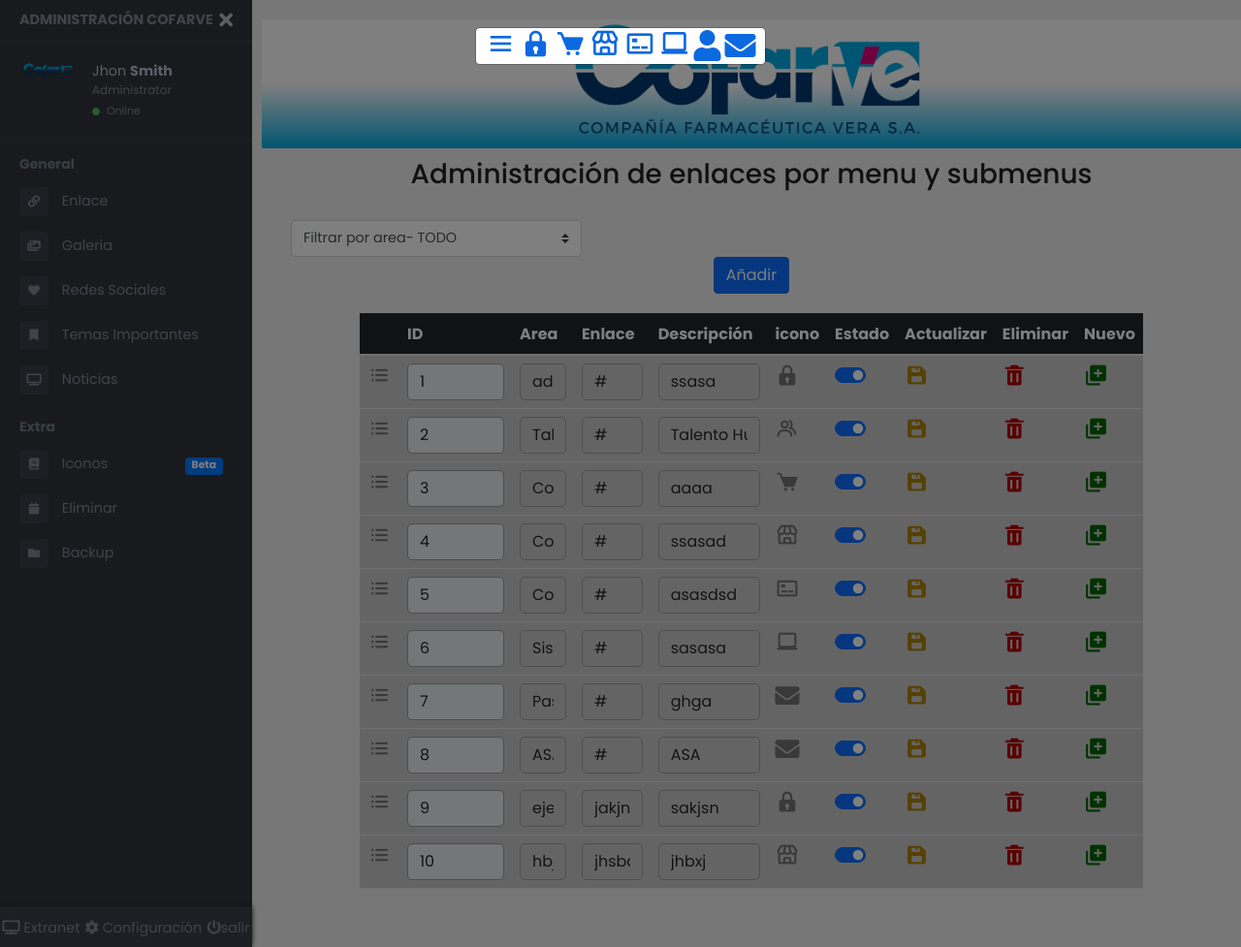
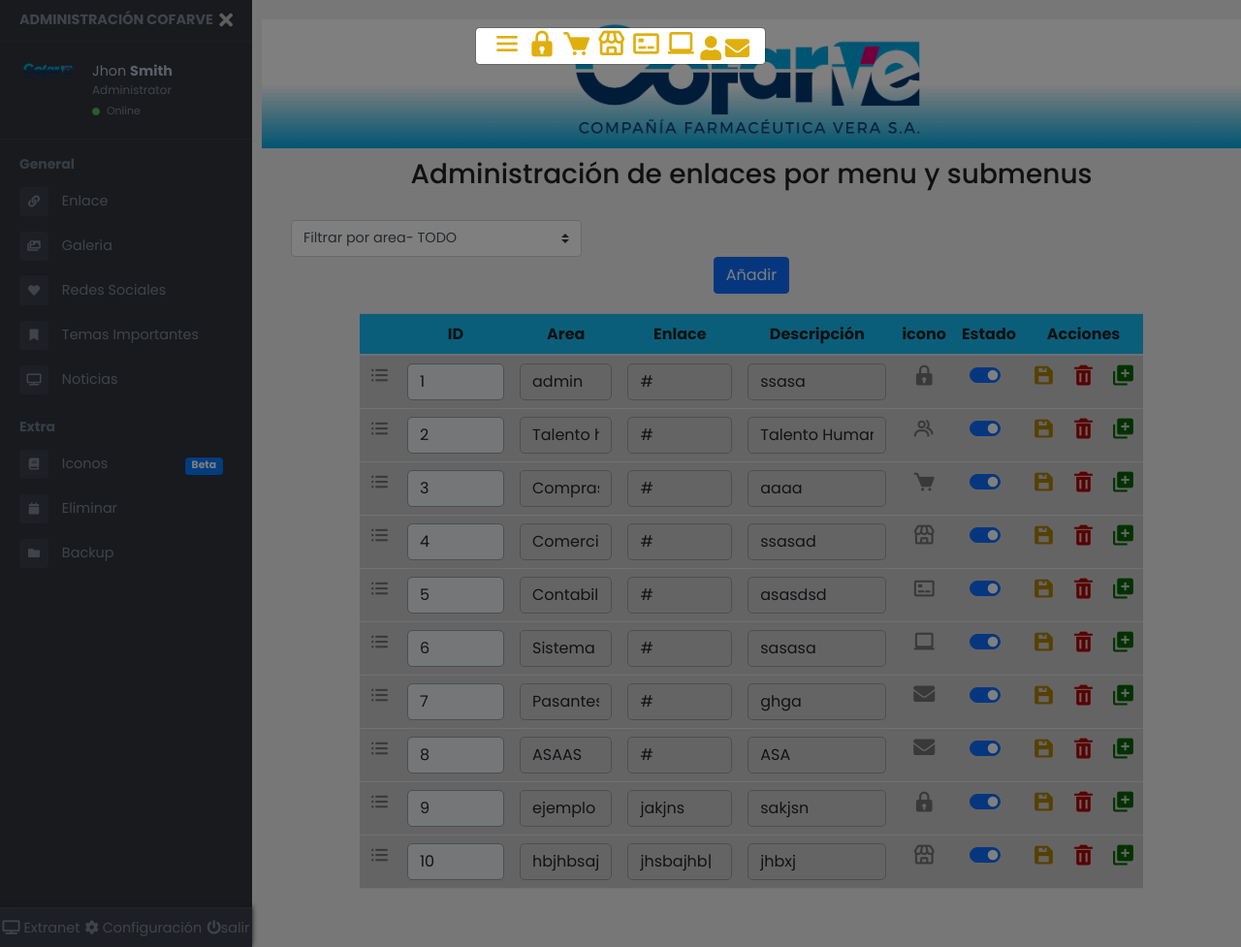
Before and after one commit to Alexm-99/Extranet_Cofarve, a Django app: page /administrador/ in a window 1280 px wide, after a click that opens the changed part. Shown: the whole page at 97% size. Run offline with Django 4.2, Linux system fonts and the light colour scheme; a user stored in the database is signed in; data comes from the database, SQL or seed files in the repository; both versions use the stored data as it was after the commit; some libraries are stand-ins or nearby versions.

Commit message:
cambios new

```diff
--- a/Extranet_Cofarve/Extranet_Cofarve/urls.py
+++ b/Extranet_Cofarve/Extranet_Cofarve/urls.py
@@ -35,10 +35,11 @@ urlpatterns = [
     path('delete/<int:pk>', login_required(delete), name="delete"),
     path('administrador/update/<int:id>', login_required(update), name="update"),
     path('administrador/update2/<int:id>', login_required(update2), name="update2"),
-    path('deleteSubmenu/<int:pk>',login_required(delete2), name='delete2',)
+    path('deleteSubmenu/<int:pk>',login_required(delete2), name='delete2'),
+     path('galeria/update/<int:id>', login_required(updateimage), name="updateimg"),
 
 
 ]
 if settings.DEBUG:
-    urlpatterns += static(settings.MEDIA_URL,
-                              document_root=settings.MEDIA_ROOT)
+     urlpatterns += static(settings.MEDIA_URL,
+                               document_root=settings.MEDIA_ROOT)
--- a/Extranet_Cofarve/blog/views.py
+++ b/Extranet_Cofarve/blog/views.py
@@ -97,19 +97,9 @@ def administrador(request):
 
 
 
-    try:
-        variable = request.POST['buscando']
-        print(variable)
-        with connection.cursor() as cursor:
-            cursor.execute("SELECT file FROM blog_link WHERE id = '"+ variable +"'")
-            filtroId = cursor.fetchone()
-    except:
-        filtroId= ['public/static/articulospdf/intro.pdf']
-        print(filtroId)
-
 
     #form2 = postLink2(request)
-    contexto = {'link':enlace, 'link2':enlace2, 'icon':iconos,'form': form, 'form2':form2, 'filtroId':filtroId }
+    contexto = {'link':enlace, 'link2':enlace2, 'icon':iconos,'form': form, 'form2':form2, }
     return render(request, 'admin.html', contexto)
 
 
@@ -194,7 +184,9 @@ def galeriaConfi(request):
 def updateimage(request, id):  #this function is called when update data
     old_image = Galeria.objects.get(id=id)
     form = PostGaleria(request.POST, request.FILES, instance=old_image)
-
+    # with connection.cursor() as cursor:
+    #     cursor.execute("UPDATE blog_Galeria SET description= '{descripcion}', icon = '{icono}', state = {estado}, enlaceP = '{enlace}' WHERE id = {id}".format(id=id, name=nombre, descripcion=descripcion, icono=icono, estado = estado, enlace = enlace))
+    #     valor = cursor.fetchone()
     if form.is_valid():
 
         # deleting old uploaded image.
--- a/Extranet_Cofarve/public/static/css/styleAdmin.css
+++ b/Extranet_Cofarve/public/static/css/styleAdmin.css
@@ -69,7 +69,9 @@ body {
       font-size: 25px;
       color: rgb(114, 114, 114);
   }
-
+  #tablaT .fa{
+      font-size: 22px;
+  }
   .icon-happy:hover{
       color: rgb(192, 159, 14);
   }
@@ -115,12 +117,22 @@ color: #006400;
   }
   .ico-modal{
       font-size: 32px;
-      color: #0d69e0;
+      color: #e0af0d;
   }
   .ico-modal:hover{
       font-size: 34px;
-      color: #6ac76a;
+      color: #0d69e0;
   }
+  .caja-ico .fa{
+    font-size: 25px;
+    color: #e0af0d;
+}
+.caja-ico .fa:hover{
+    font-size: 27px;
+    color: #0d69e0;
+}
+
+
   .addMenu{
       width: 600px;
       background-color: #1b1b1b83;
@@ -131,3 +143,9 @@ color: #006400;
 .submenu{
     display: none;
 }
+#table-head{
+    background-color: #16bdf5;
+}
+#tablaT{
+    text-align: center;
+}
--- a/Extranet_Cofarve/public/templates/admin.html
+++ b/Extranet_Cofarve/public/templates/admin.html
@@ -300,7 +300,7 @@
 
 
       <table class="table" id="tablaT">
-        <thead class="table-dark">
+        <thead class="table" id="table-head">
           <tr>
             <th></th>
             <th>ID</th>
@@ -309,10 +309,10 @@
             <th>Descripción</th>
             <th>icono</th>
             <th>Estado</th>
-            <th>Actualizar</th>
-            <th>Eliminar</th>
-            <!-- <th>Guardar</th> -->
-            <th>Nuevo</th>
+            <th colspan="3">Acciones</th>
+            <!-- <th>Eliminar</th>
+            <!-- <th>Guardar</th>
+            <th>Nuevo</th> -->
 
           </tr>
         </thead>
--- a/Extranet_Cofarve/public/templates/galeria.html
+++ b/Extranet_Cofarve/public/templates/galeria.html
@@ -88,7 +88,8 @@
                                     </div>
                                 </div>
                                 <div class="text-center">
-                                    <input type="submit" value="Actualizar" class="btn btn-info btn-block rounded-0 py-2">
+                                    <a href="{% url 'updateimg' 1 %}" class="btn btn-info btn-block rounded-0 py-2">Actualizar</a>
+                                    <!-- <input type="submit" value="Actualizar" class="btn btn-info btn-block rounded-0 py-2"> -->
                                 </div>
                             </div>
 
```
Also changed, not shown: Extranet_Cofarve/db.sqlite3, Extranet_Cofarve/public/media/imagenes/Advanced-Python.jpg (added), Extranet_Cofarve/public/media/imagenes/f7.png (added), Extranet_Cofarve/public/media/imagenes/fdXd.jpg (added).
